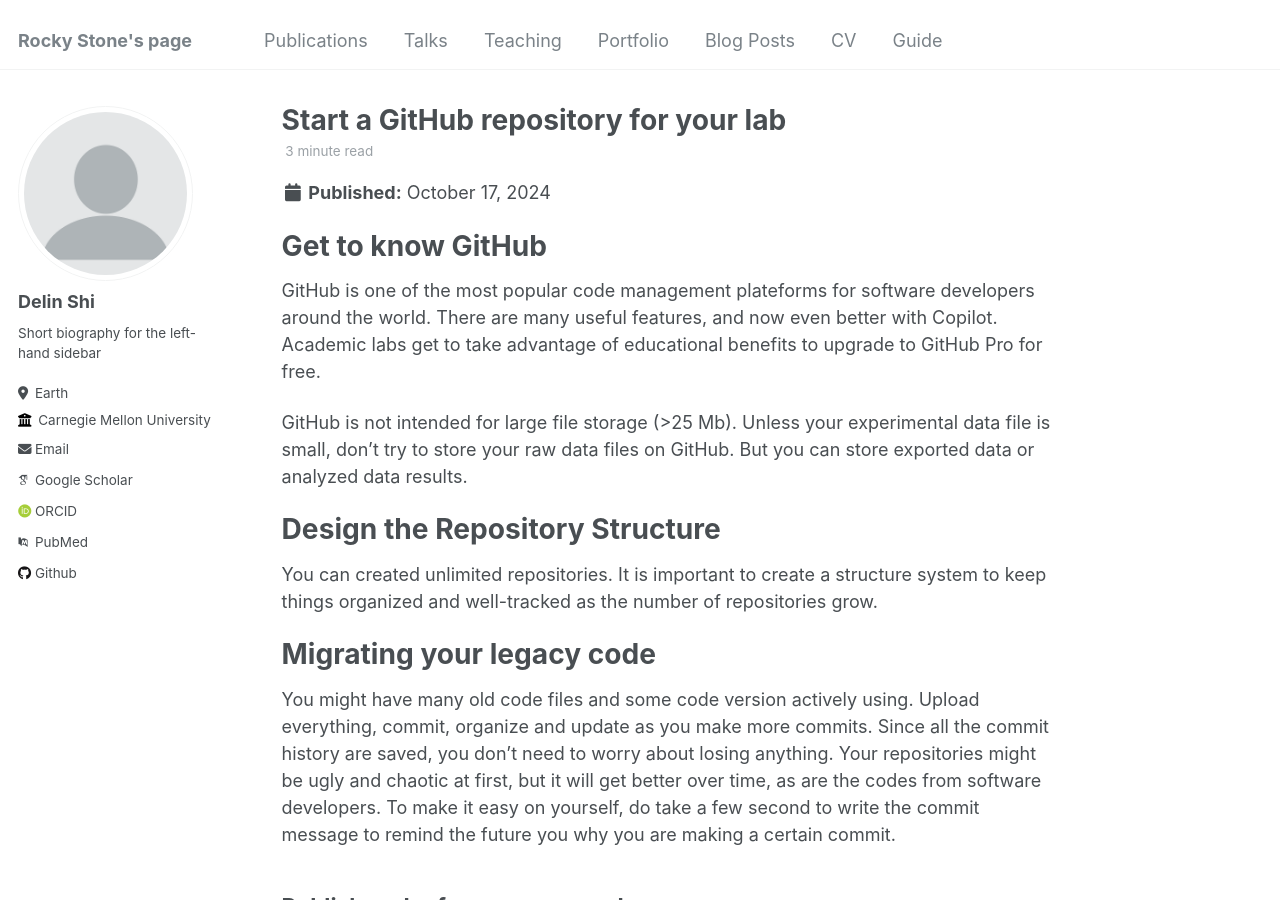
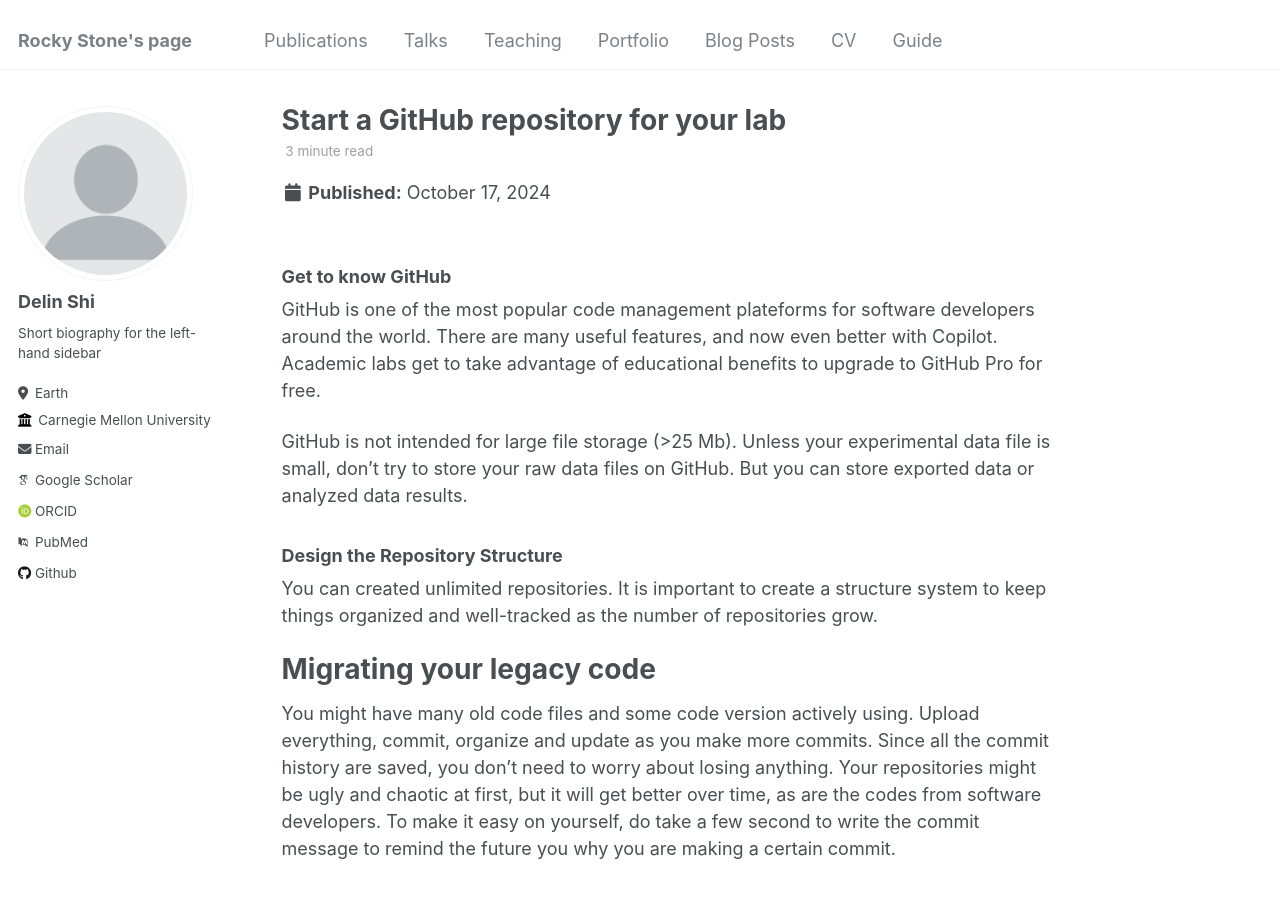
Before and after one commit to rockystones/rockystones.github.io, a Jekyll site: the page built from _posts/2024-10-17-lab-github.md, in a window 1280 px wide and 900 px high. Built offline with Jekyll 4.4.1, drawn with Linux system fonts in a browser that asks for light colours; some web fonts are replaced.

Commit message:
Try heading syntax

```diff
--- a/_posts/2024-10-17-lab-github.md
+++ b/_posts/2024-10-17-lab-github.md
@@ -13,16 +13,16 @@ tags:
 ---
 
 
-Get to know GitHub
-======
+### Get to know GitHub
+
 
 GitHub is one of the most popular code management plateforms for software developers around the world.
 There are many useful features, and now even better with Copilot. Academic labs get to take advantage of educational benefits to upgrade to GitHub Pro for free.
 
 GitHub is not intended for large file storage (>25 Mb). Unless your experimental data file is small, don't try to store your raw data files on GitHub. But you can store exported data or analyzed data results.
 
-Design the Repository Structure
-======
+### Design the Repository Structure
+
 
 You can created unlimited repositories. It is important to create a structure system to keep things organized and well-tracked as the number of repositories grow.
 
```
